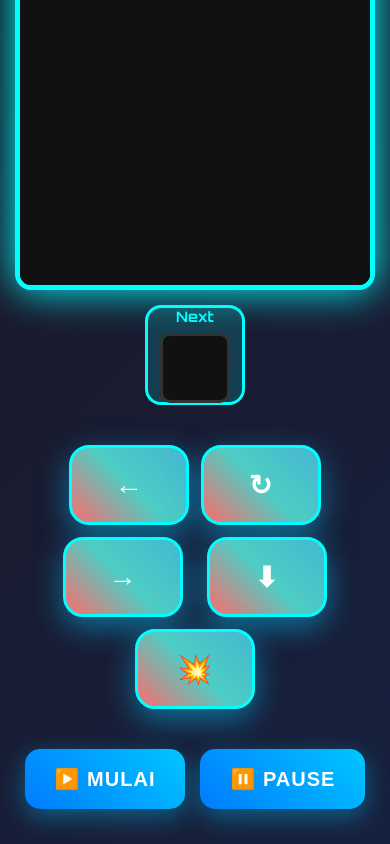
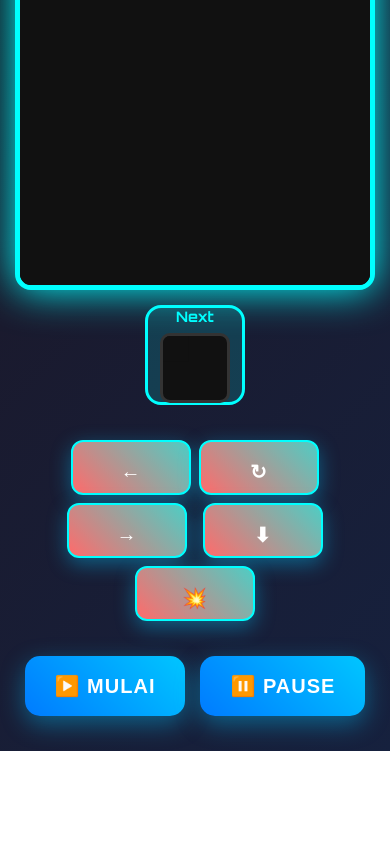
Before and after one commit to Tofel-cyber/LUMETETRIS, a plain HTML site: page index.html in a window 390 px wide. Shown: the part 496-1340 px from the top of the page. After the commit the page ends 1247 px from the top, so only its background shows below. Drawn offline with Linux system fonts and the light colour scheme.

Commit message:
Smaller mobile buttons 📱✨

```diff
--- a/style.css
+++ b/style.css
@@ -111,26 +111,26 @@ canvas#tetris {
   height: 70px !important;
 }
 
-/* ✅ KONTROL TOMBOL BESAR - SELALU TAMPIL */
+/* ✅ TOMBOL MOBILE KECIL NYAMAN */
 .mobile-controls {
   display: flex !important;
   width: 100%;
-  max-width: 450px;
-  margin: 20px 0;
-  gap: 12px;
+  max-width: 350px;
+  margin: 15px 0;
+  gap: 8px;
   flex-wrap: wrap;
   justify-content: center;
 }
 
 .control-btn {
-  width: 80px !important;
-  height: 80px !important;
-  font-size: 28px !important;
-  border: 3px solid #0ff !important;
-  border-radius: 20px !important;
-  background: linear-gradient(45deg, #ff6b6b, #4ecdc4, #45b7d1) !important;
+  width: 55px !important;      /* ✅ KECIL 55px */
+  height: 55px !important;     /* ✅ KECIL 55px */
+  font-size: 20px !important;  /* ✅ FONT KECIL */
+  border: 2px solid #0ff !important;
+  border-radius: 12px !important;
+  background: linear-gradient(45deg, #ff6b6b, #4ecdc4) !important;
   color: white !important;
-  box-shadow: 0 10px 30px rgba(0, 198, 255, 0.5) !important;
+  box-shadow: 0 6px 20px rgba(0, 198, 255, 0.4) !important;
   cursor: pointer !important;
   font-weight: bold !important;
   transition: all 0.2s !important;
@@ -138,8 +138,8 @@ canvas#tetris {
 }
 
 .control-btn:active {
-  transform: scale(0.9) !important;
-  box-shadow: 0 5px 20px rgba(0, 198, 255, 0.7) !important;
+  transform: scale(0.92) !important;
+  box-shadow: 0 4px 15px rgba(0, 198, 255, 0.6) !important;
 }
 
 .controls {
```
